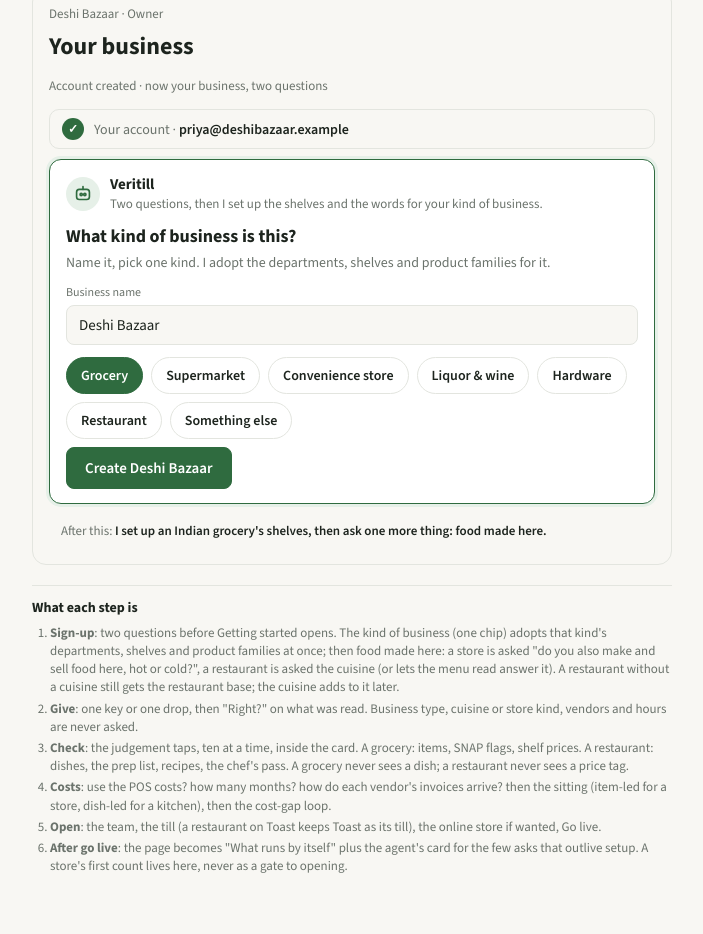
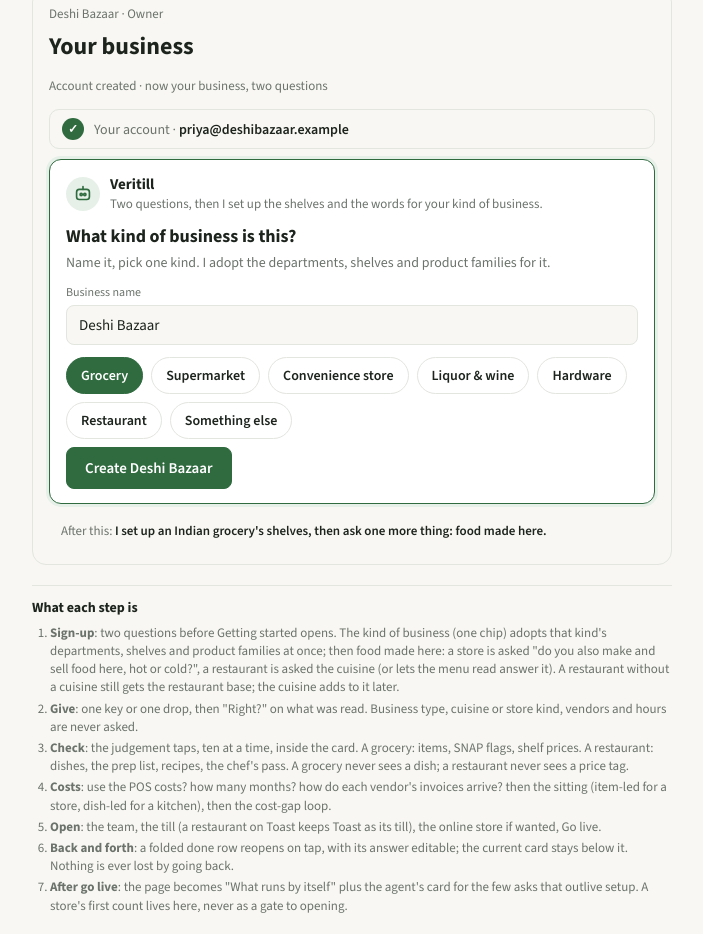
Before and after one commit to Veritill/mission-control, a plain HTML site: page mockups/1442-getting-started-one-ask.html in a window 1280 px wide. Shown: the part 260-1194 px from the top of the page, without its empty margins (288-991 px from the left). Before the commit the page ends 1154 px from the top, so only its background shows below. Drawn offline with nearby package versions, Linux system fonts and the light colour scheme.

Commit message:
mockup #1442: the back-and-forth rule (a folded done row reopens on tap)
Co-Authored-By: Claude Fable 5.1 <noreply@anthropic.com>
Claude-Session: https://claude.ai/code/session_01E5TLmrcn8BR6Rv49RwynkU

```diff
--- a/mockups/1442-getting-started-one-ask.html
+++ b/mockups/1442-getting-started-one-ask.html
@@ -103,6 +103,7 @@ h1,h2,h3{margin:0;text-wrap:balance}
       <li><b>Check</b>: the judgement taps, ten at a time, inside the card. A grocery: items, SNAP flags, shelf prices. A restaurant: dishes, the prep list, recipes, the chef's pass. A grocery never sees a dish; a restaurant never sees a price tag.</li>
       <li><b>Costs</b>: use the POS costs? how many months? how do each vendor's invoices arrive? then the sitting (item-led for a store, dish-led for a kitchen), then the cost-gap loop.</li>
       <li><b>Open</b>: the team, the till (a restaurant on Toast keeps Toast as its till), the online store if wanted, Go live.</li>
+      <li><b>Back and forth</b>: a folded done row reopens on tap, with its answer editable; the current card stays below it. Nothing is ever lost by going back.</li>
       <li><b>After go live</b>: the page becomes "What runs by itself" plus the agent's card for the few asks that outlive setup. A store's first count lives here, never as a gate to opening.</li>
     </ol>
   </div>
```
